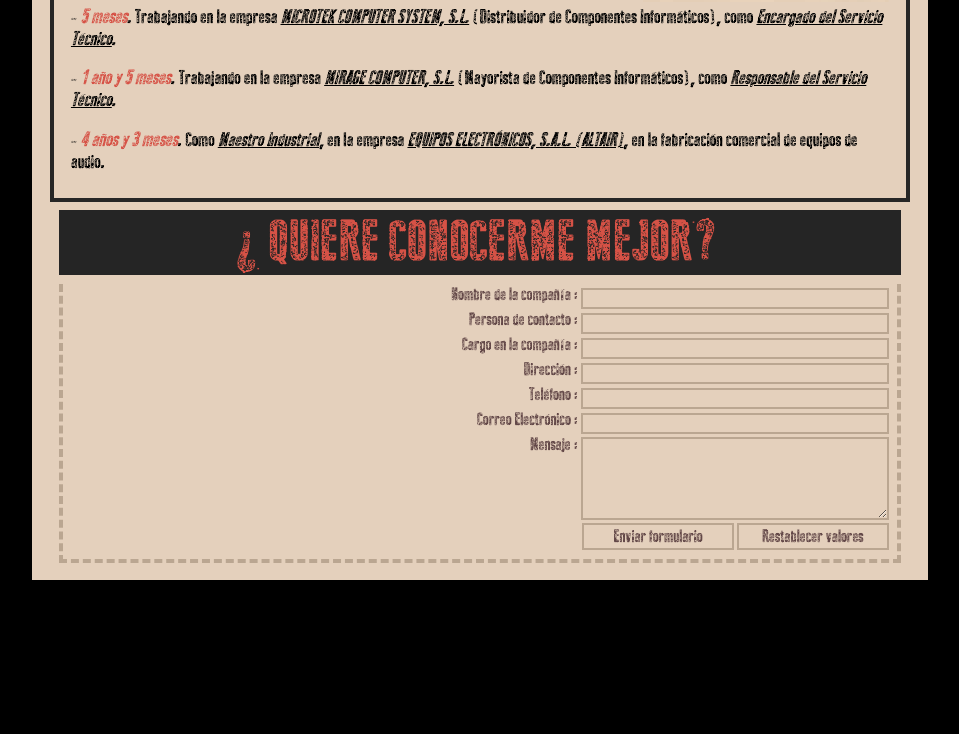
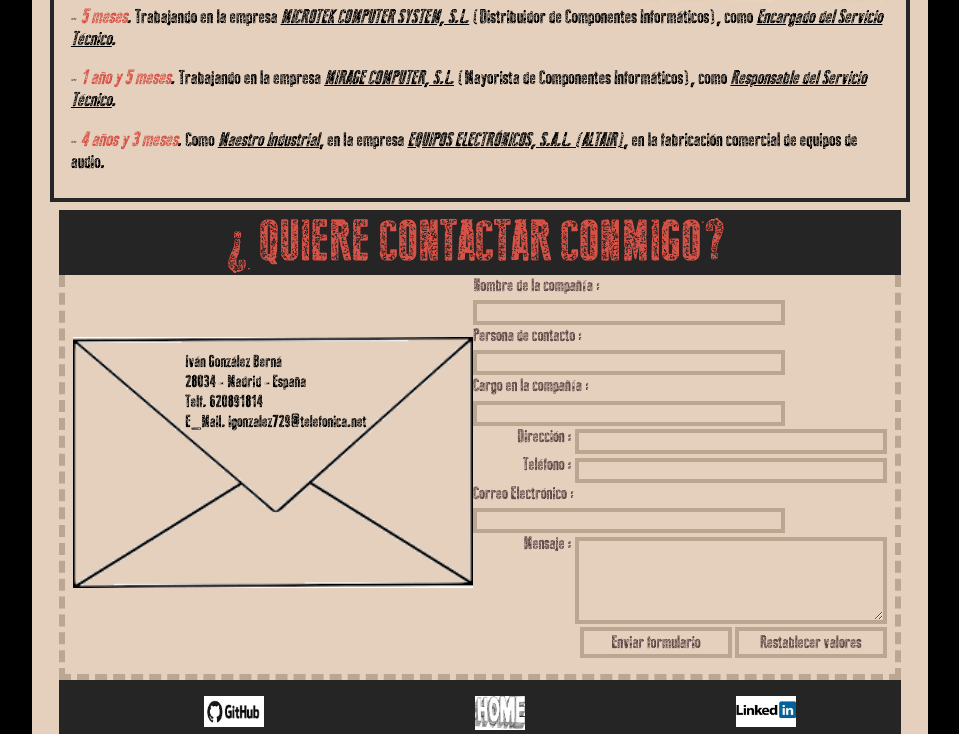
Before and after one commit to igonzalez729/igonzalez729-github.io, a plain HTML site: page index.html in a window 1280 px wide. Shown: the part 1591-2325 px from the top of the page, without its empty margins (160-1119 px from the left). Before the commit the page ends 2180 px from the top, so only its background shows below. Drawn offline with Linux system fonts and the light colour scheme.

Commit message:
Add files via upload

```diff
--- a/css/style.css
+++ b/css/style.css
@@ -27,9 +27,9 @@ body {
   background-color: rgb(214, 82, 70);
 }
 .cabecera img {
-  width: 14%;
   height: 0%;
   padding: 4px;
+  width: 132px;
 }
 .cabecera h1 {
   text-align-last: center;
@@ -242,38 +242,62 @@ em.enfasis-negrita {
 em.enfasis-subrayado {
   text-decoration: underline;
 }
-footer {
+.formulario-con-cabecera {
   overflow: auto;
-  margin: 0% 3% 1% 3%;
+  margin: 0% 3% 0% 3%;
 }
-footer h2 {
+.formulario-con-cabecera h2 {
   overflow: auto;
   text-align: center;
   font-size: 350%;
   color: rgb(214, 82, 70);
   background-color: rgb(37, 37, 37);
 }
-.footer-borde-formulario {
+.colocacion-formulario {
   overflow: auto;
-  border-right: 4px dashed #baa691;
-  border-bottom: 4px dashed #baa691;
-  border-left: 4px dashed #baa691;
+  display: flex;
+  align-items: center;
+  border-right: 6px dashed #baa691;
+  border-bottom: 6px dashed #baa691;
+  border-left: 6px dashed #baa691;
+  padding-left: 1%;
+  padding-right: 1%;
+}
+/*.colocacion-formulario-direccion-envio {
+  display: flex;
+  margin-right: 1%;
+  margin-left: 1%;
+}*/
+.colocacion-formulario h3 {
+  overflow: auto;
+  margin-right: 1%;
+}
+.sobre {
+  width: 400px;
+  position: relative;
+  z-index: 1;
+  top: 30px;
+}
+.direccion-envio {
+  font-size: 105%;
+  position: relative;
+  z-index: 2;
+  top: -210px;
+  left: 112px;
+}
+.borde-formulario {
   margin-bottom: 2%;
-  margin-top: 1%;
-
 }
 .formulario {
   display: flex;
   flex-direction: column;
   align-items: flex-end;
-  width: 99%;
-  margin-bottom: 1%;
   color: #634848;
   /*background-color: rgb(228, 208, 188);*/
 
   }
 .formulario input, textarea {
-  border: 2px solid #baa691;
+  border: 4px solid #baa691;
   background: rgb(228, 208, 188);
   /*background: #baa691;
   color: #baa691;*/
@@ -290,3 +314,22 @@ footer h2 {
   font-family: fuente-New_Press_Eroded_Bold;
   font-size: 110%;
 }
+.footer {
+  margin: 0% 3% 0% 3%;
+  background-color: rgb(37, 37, 37);
+}
+.footer ul {
+  display: flex;
+  list-style: none;
+
+}
+.footer ul li {
+  margin: 2% auto 0% auto;
+
+}
+.home {
+  width: 50px;
+}
+.enlaces {
+  width: 60px;
+}
--- a/index.html
+++ b/index.html
@@ -9,7 +9,7 @@
   </head>
   <body>
     <div class="div-body">
-    <section class="selector-cabecera">
+    <section id="home" class="selector-cabecera">
       <header class="cabecera">
         <img src="images/mi_careto.png" alt="Foto Grafía del Candidato">
         <h1>FRONT-END JUNIOR</h1>
@@ -97,12 +97,24 @@
         </article>
       </main>
     </section>
-    <footer>
+    <section class="formulario-con-cabecera">
       <div>
-        <h2>¿QUIERE CONOCERME MEJOR?</h2>
+        <h2>¿QUIERE CONTACTAR CONMIGO?</h2>
       </div>
-      <div class="footer-borde-formulario">
-        <form class="formulario" action="https://formspree.io/igonzalez729@telefonica.net" method="post">
+      <div class="colocacion-formulario">
+        <div class="colocacion-formulario-direccion-envio">
+          <div>
+            <img class="sobre" src="images/sobre.png" alt="imagen-de-sobre">
+          <div class="direccion-envio">
+            <p>Iván González Berná</p>
+            <p>28034 - Madrid - España</p>
+            <p>Telf. 620891814</p>
+            <p>E_Mail. igonzalez729@telefonica.net</p>
+          </div>
+          </div>
+        </div>
+        <div class="borde-formulario">
+          <form class="formulario" action="https://formspree.io/igonzalez729@telefonica.net" method="post">
           <div>
             <label for="nombre-compañia">Nombre de la compañía : </label>
             <input type="text" id="nombre-compañia" name="nombre-compañia"/>
@@ -135,7 +147,17 @@
             <input type="submit" value="Enviar formulario">
             <input type="reset" value="Restablecer valores">
           </div>
-        </form>
+          </form>
+        </div>
+      </div>
+    </section>
+    <footer>
+      <div class="footer">
+        <ul>
+          <li><a target="_blank" href="https://igonzalez729.github.io"><img class="enlaces" src="images/github.png" alt="acceso github"></a></li>
+          <li><a href="#home"><img class="home" src="images/inicio.png" alt="volver-al-inicio"></a></li>
+          <li><a target="_blank" href="https://www.linkedin.com/in/ivan-gonzalez-berna-a73ba5ba"><img class="enlaces" src="images/linkedin.png" alt="acceso github"></a></li>
+        </ul>
       </div>
     </footer>
   </div>
```
Also changed, not shown: images/fondo.png (added), images/github.png (added), images/inicio.png (added), images/linkedin.png (added), images/sobre.png (added).
